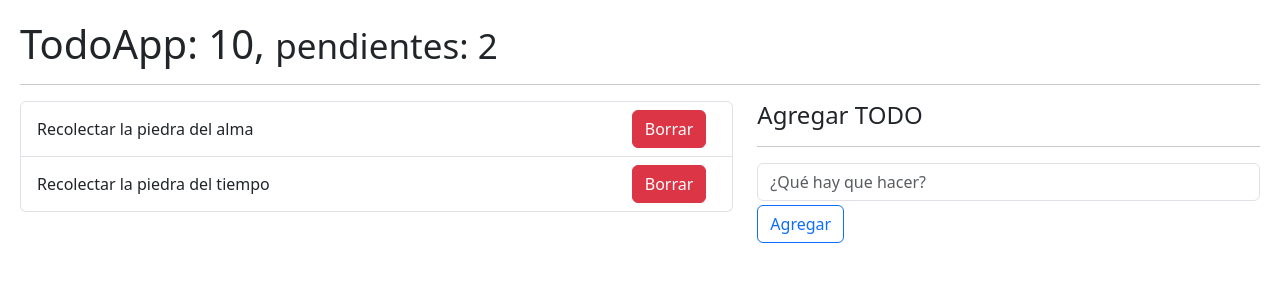
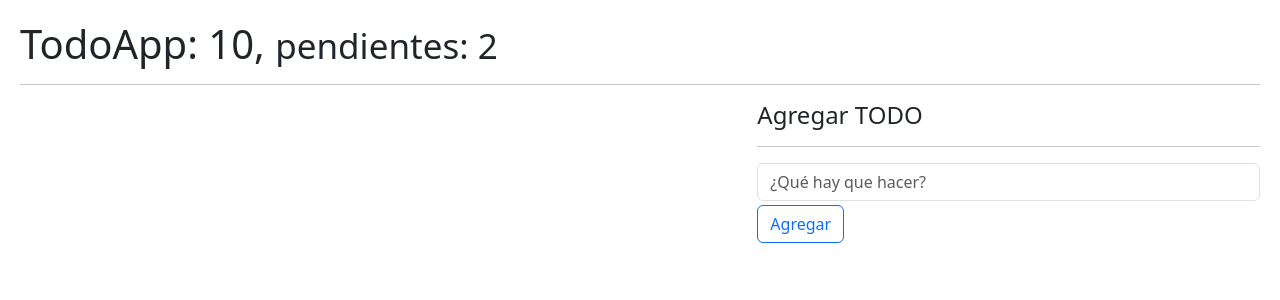
Before and after one commit to quintupil/react-cero-a-expert, a React (Vite) app in the folder 05-hook-app/: page / in a window 1280 px wide. Shown: the top 300 px of the page. Built offline with nearby package versions, Linux system fonts and the light colour scheme.

Commit message:
148. Guardar y Leer TODOs en LocalStorage

```diff
--- a/05-hook-app/src/08-useReducer/TodoApp.jsx
+++ b/05-hook-app/src/08-useReducer/TodoApp.jsx
@@ -1,24 +1,28 @@
-import { useReducer } from "react";
+import { useEffect, useReducer } from "react";
 import { todoReducer } from "./todoReducer";
 import { TodoList } from "./TodoList";
 import { TodoAdd } from "./TodoAdd";
 
 const initialState = [
-    {
+    /*{
         id: new Date().getTime(),
         description: 'Recolectar la piedra del alma',
         done: false,
-    },
-    {
-        id: new Date().getTime() * 3,
-        description: 'Recolectar la piedra del tiempo',
-        done: false,
-    },
+    },*/
 ];
+
+const init= () => {
+    return JSON.parse(localStorage.getItem('todos')) || [];
+}
 
 export const TodoApp = () => {
 
-  const [todos, dispatch] =  useReducer(todoReducer, initialState)
+  const [todos, dispatch] =  useReducer(todoReducer, initialState, init)
+
+  useEffect(() => {
+    localStorage.setItem('todos', JSON.stringify(todos));
+  }, [todos]);
+
 
   const handleNewTodo = (todo) => {
     //console.log({ todo });
--- a/05-hook-app/src/08-useReducer/todoReducer.js
+++ b/05-hook-app/src/08-useReducer/todoReducer.js
@@ -7,6 +7,9 @@
         case '[TODO] Add Todo':
             return [...initialState, action.payload];
 
+        case '[TODO] Remove Todo':
+            return  initialState.filter(todo => todo.id !== action.payload);
+
         default:
             return initialState;
     }
```
